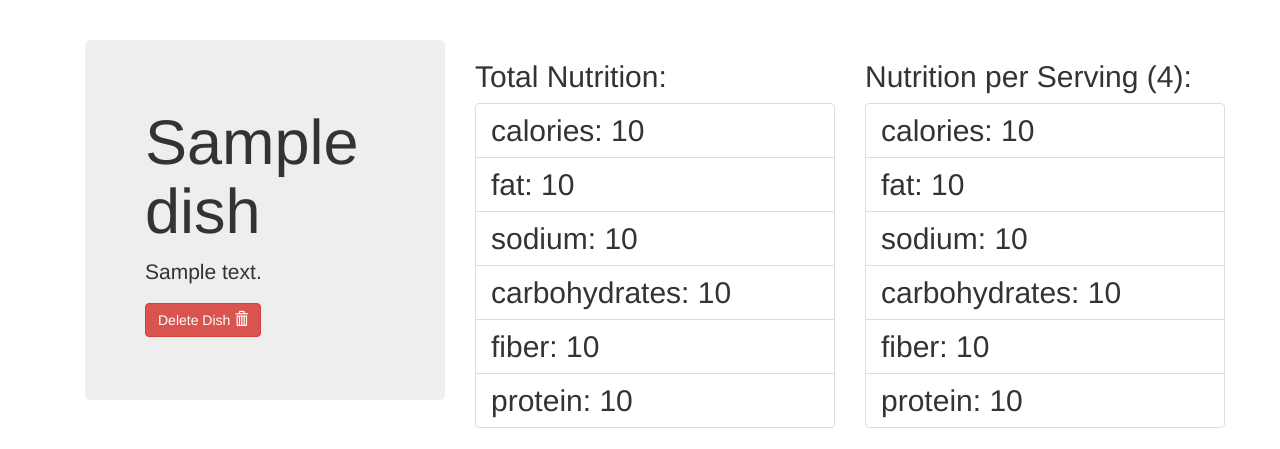
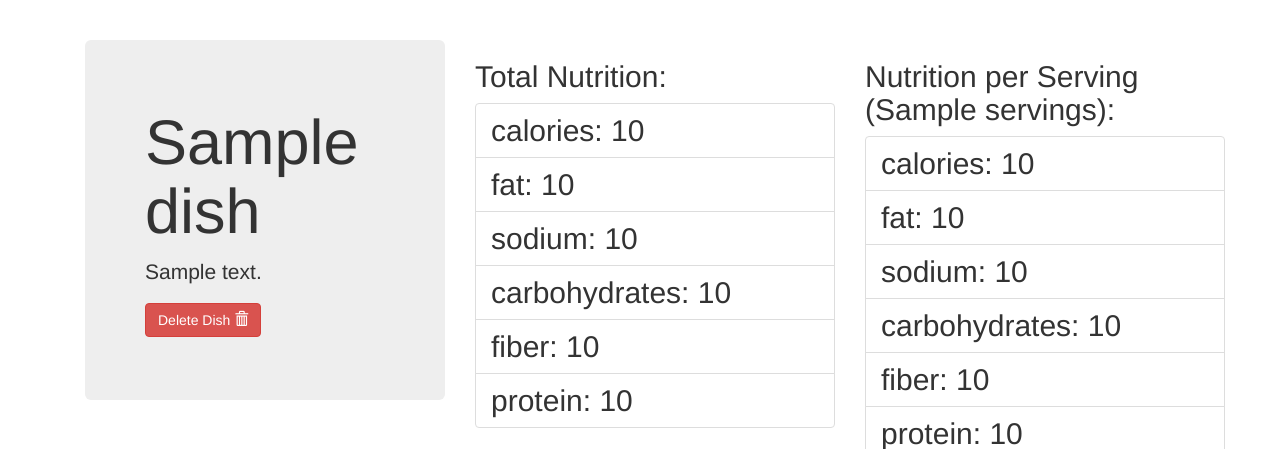
Before and after one commit to astonshane/nutri, a Python web app: template nutri/templates/dish.html in a window 1280 px wide. Shown: the part 52-501 px from the top of the page. Run offline with Jinja, Linux system fonts and the light colour scheme; the template is opened without the code that fills it: most values are stand-ins (such as "Sample title", 1, 10 or a date in 2020); some libraries are stand-ins or nearby versions.

Commit message:
# of servings in the db

```diff
--- a/nutri/models.py
+++ b/nutri/models.py
@@ -6,6 +6,7 @@ class Dish(db.Model):
     id = db.Column(db.Integer, primary_key=True)
     title = db.Column(db.String(255), index=True, unique=True, nullable=False)
     description = db.Column(db.Text)
+    servings = db.Column(db.Integer, nullable=False, default=1)
     created_at = db.Column(db.DateTime, server_default=db.func.now())
     updated_at = db.Column(db.DateTime, server_default=db.func.now(), server_onupdate=db.func.now())
 
--- a/nutri/templates/dish.html
+++ b/nutri/templates/dish.html
@@ -26,11 +26,11 @@
             </ul>
         </div>
         <div class="col-md-4 bg-light border">
-            <h2>Nutrition per Serving (4):</h2>
+            <h2>Nutrition per Serving ({{dish.servings}}):</h2>
             <ul class="list-group list-group-flush">
             {% set nutrition_keys = ['calories', 'fat', 'sodium', 'carbohydrates', 'fiber', 'protein'] %}
             {% for key in nutrition_keys %}
-                {% set per_serving = dish.nutrition()[key] / 4 %}
+                {% set per_serving = dish.nutrition()[key] / dish.servings %}
                 <li class="list-group-item">{{key}}: {{per_serving | round | int}}</li>
             {% endfor %}
             </ul>
```
